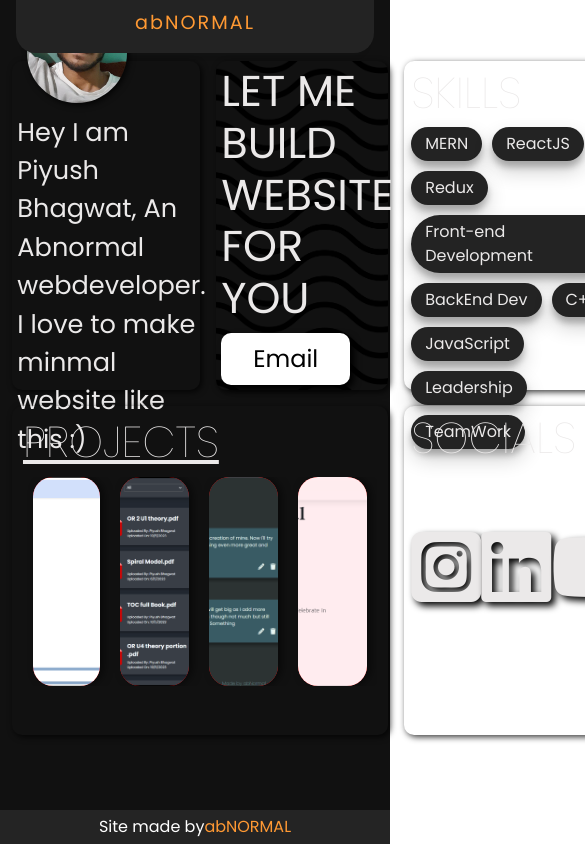
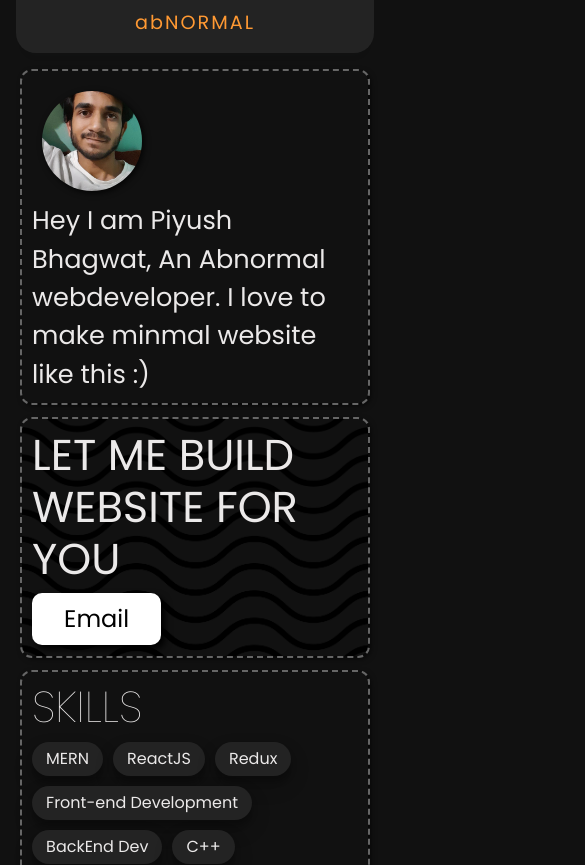
Before and after one commit to Piyush-Bhagwat/PortfolioWebsite, a React (Create React App) app: page / in a window 390 px wide. Shown: the top 865 px of the page, 585 px wide, since content can reach past the window. Before the commit the page ends 844 px from the top, so only its background shows below. Built offline with nearby package versions, Linux system fonts and the light colour scheme; the HTML template or start-up script is replaced by a standard one.

Commit message:
made mobile responsive

```diff
--- a/src/assets/styles/app.css
+++ b/src/assets/styles/app.css
@@ -20,6 +20,10 @@
     font-family: 'Poppins', sans-serif;
     color: var(--textColor);
     cursor: none;
+}
+
+body{
+    background-color: #111;
 }
 
 h1 {
--- a/src/assets/styles/homepage.css
+++ b/src/assets/styles/homepage.css
@@ -167,7 +167,6 @@
     align-items: center;
     margin: 0 10px;
     justify-content: center;
-    background: red;
     overflow: hidden;
     /* Ensure the border-radius is applied to the content inside */
     box-shadow: 4px 0px 8px #00000080;
@@ -211,21 +210,21 @@
 
 /* ------------------------Project Home Page------------------- */
 
-.project-list{
+.project-list {
     display: flex;
     justify-content: space-around;
     flex-wrap: wrap;
     background-color: #000;
 }
 
-.project-card{
+.project-card {
     margin-bottom: 20px;
     width: 32%;
     position: relative;
     overflow: hidden;
 }
 
-.project-card h2{
+.project-card h2 {
     position: absolute;
     z-index: 5;
     bottom: 2%;
@@ -235,7 +234,7 @@
     transition: 0.2s;
 }
 
-.expand-circle{
+.expand-circle {
     bottom: -4%;
     right: 46%;
     position: absolute;
@@ -247,7 +246,7 @@
     transition: 0.3s all;
 }
 
-.project-card .arrow{
+.project-card .arrow {
     position: absolute;
     font-size: 13em;
     top: 50%;
@@ -259,7 +258,7 @@
     transition-delay: 0.3s;
 }
 
-.project-card img{
+.project-card img {
     border-radius: 20px;
     width: 100%;
     aspect-ratio: 1;
@@ -268,22 +267,48 @@
     transition: 0.2s;
 }
 
-.project-card:hover img{
+.project-card:hover img {
     filter: grayscale(0);
 }
 
-.project-card:hover h2{
+.project-card:hover h2 {
     translate: 0;
     opacity: 1;
 }
 
-.project-card:hover .expand-circle{
+.project-card:hover .expand-circle {
     scale: 20;
 }
 
-.project-card:hover .arrow{
+.project-card:hover .arrow {
     scale: 1;
 }
-.project-card:not(:hover) .arrow{
+
+.project-card:not(:hover) .arrow {
     transition-delay: 0s;
 }
+
+@media screen and (max-width: 450px) {
+    .home-page {
+        height: auto;
+    }
+
+    .bento {
+        display: flex;
+        flex-direction: column;
+        padding: 10px;
+    }
+
+    .bento-card{
+        outline: 2px dashed #666;
+    }
+
+    .projects{
+        flex-direction: column;
+    }
+
+    .project-card-home{
+        margin-top: 10px;
+
+    }
+}
--- a/src/pages/HomePage.jsx
+++ b/src/pages/HomePage.jsx
@@ -4,9 +4,9 @@ import "../assets/styles/homepage.css";
 //Images
 import myImg from "../assets/images/myPic.jpg";
 import notespoolIMG from "../assets/images/notesPool.png";
-import samuha from "../assets/images/samuha.png"
-import flashCardIMG from "../assets/images/flashCard.png"
-import lodiaIMG from "../assets/images/lodiaHallDesktop.png"
+import samuha from "../assets/images/samuha.png";
+import flashCardIMG from "../assets/images/flashCard.png";
+import lodiaIMG from "../assets/images/lodiaHallDesktop.png";
 import { Link } from "react-router-dom";
 
 const HomePage = () => {
@@ -37,7 +37,7 @@ const HomePage = () => {
 
                 <div className="bento-card CTA textured">
                     <h1 className="bold">LET ME BUILD WEBSITE FOR YOU</h1>
-                    <a href="#">
+                    <a href="mailto:piyushbhagwat5@gmail.com?subject=Work Request!">
                         <button> Email</button>
                     </a>
                 </div>
@@ -58,7 +58,9 @@ const HomePage = () => {
                 </div>
 
                 <div className="bento-card col-span-2">
-                    <Link to="/project" className="title-link"><h1>PROJECTS</h1></Link>
+                    <Link to="/project" className="title-link">
+                        <h1>PROJECTS</h1>
+                    </Link>
 
                     <div className="projects">
                         <div className="project-card-home">
```
